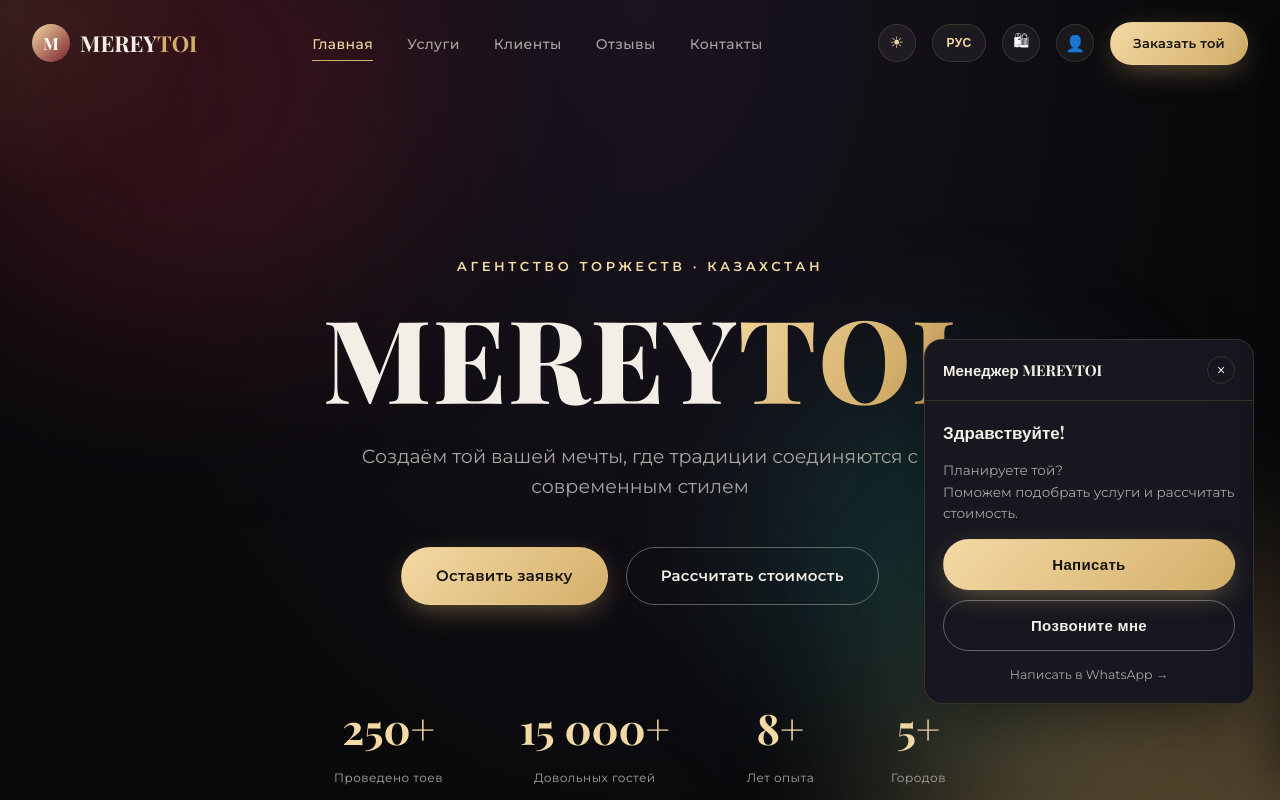
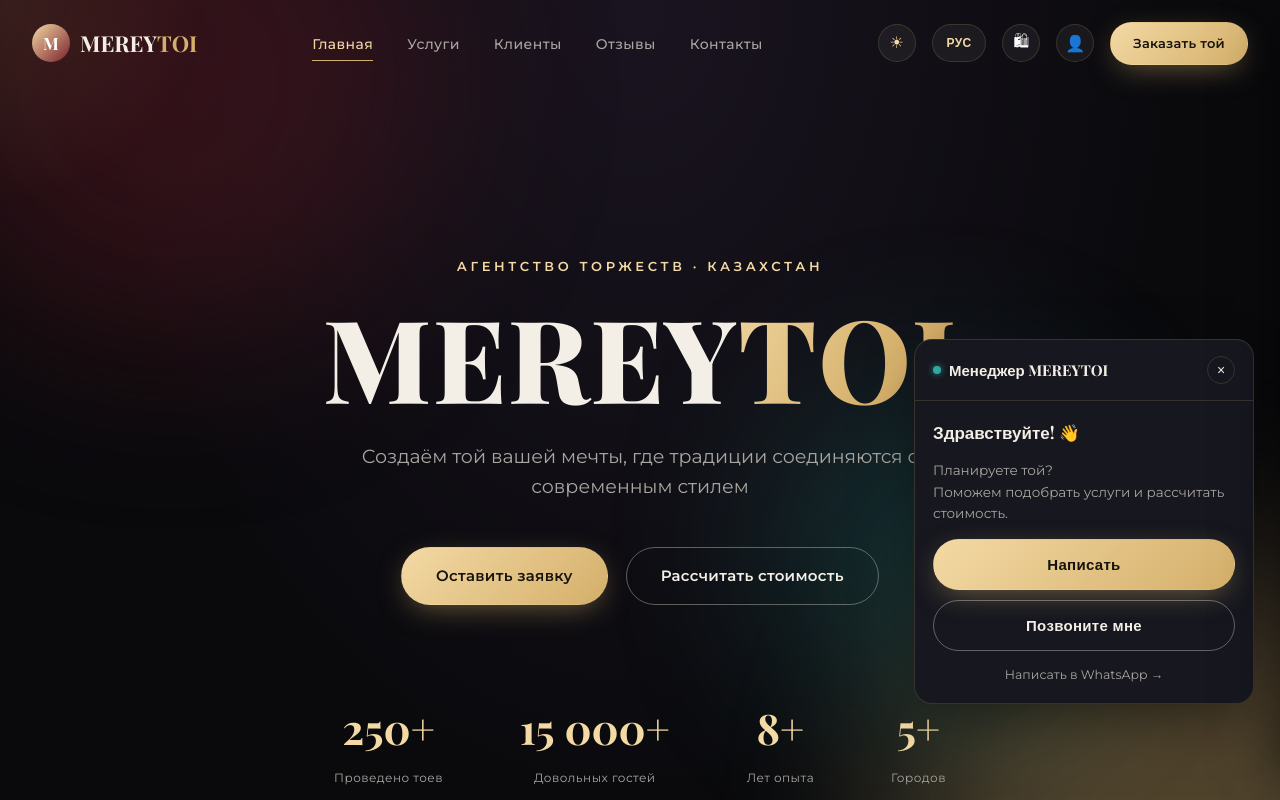
Before and after one commit to almukhanbetov/mereytoi, a Next.js app in the folder frontend/: page / in a window 1280 px wide. Shown: the top 800 px of the page. Built offline with nearby package versions, Linux system fonts and the light colour scheme; no server answers.

Commit message:
Improve manager widget auto greeting

```diff
--- a/frontend/src/app/globals.css
+++ b/frontend/src/app/globals.css
@@ -791,47 +791,48 @@ section{ position:relative; padding: 130px 0; }
 }
 .manager-widget__phone-btn:hover{ border-color: var(--gold); background: var(--surface-tint); transform: translateY(-2px); }
 
-.manager-widget__teaser{
-  position: fixed; right: 26px; bottom: calc(96px + env(safe-area-inset-bottom, 0px)); z-index: 96;
-  max-width: min(240px, calc(100vw - 90px)); text-align:left; cursor:pointer;
-  background: var(--bg-card); border:1px solid var(--border); border-radius: 16px 16px 4px 16px;
-  padding: 14px 32px 14px 16px; font-size:13px; color: var(--text); line-height:1.5;
-  box-shadow: 0 14px 40px -14px rgba(0,0,0,0.5);
-  animation: manager-widget-in .5s var(--ease);
-}
-.manager-widget__teaser-close{
-  position:absolute; top:6px; right:6px; width:22px; height:22px; border-radius:50%;
-  display:flex; align-items:center; justify-content:center; color: var(--text-muted); font-size:14px;
-  background:none; border:none; cursor:pointer; transition: color .3s ease;
-}
-.manager-widget__teaser-close:hover{ color: var(--gold-light); }
-
 .manager-widget__panel{
   position: fixed; right: 26px; bottom: calc(96px + env(safe-area-inset-bottom, 0px)); z-index: 97;
-  width: min(330px, calc(100vw - 32px));
+  width: min(340px, calc(100vw - 32px));
   max-height: min(520px, calc(100vh - 160px));
   background: var(--bg-card); border:1px solid var(--border); border-radius: var(--radius);
   box-shadow: 0 24px 60px -20px rgba(0,0,0,0.55);
   outline: none;
   display:flex; flex-direction:column; overflow:hidden;
-  animation: manager-widget-in .4s var(--ease);
+  animation: manager-widget-in .3s var(--ease);
 }
 @keyframes manager-widget-in{
-  from{ opacity:0; transform: translateY(14px) scale(.98); }
+  from{ opacity:0; transform: translateY(10px) scale(.98); }
   to{ opacity:1; transform: translateY(0) scale(1); }
 }
 .manager-widget__panel-head{
   display:flex; align-items:center; justify-content:space-between; flex-shrink:0;
   padding: 16px 18px; border-bottom:1px solid var(--border);
 }
-.manager-widget__panel-title{ font-family:var(--font-playfair), serif; font-size:15px; font-weight:700; color: var(--text); }
+.manager-widget__panel-title{
+  display:flex; align-items:center; gap:8px;
+  font-family:var(--font-playfair), serif; font-size:15px; font-weight:700; color: var(--text);
+}
+.manager-widget__panel-dot{
+  width:8px; height:8px; border-radius:50%; flex-shrink:0;
+  background: var(--teal); box-shadow: 0 0 6px 1px rgba(46,168,160,0.55);
+  animation: manager-widget-dot-in .6s var(--ease);
+}
+@keyframes manager-widget-dot-in{
+  0%{ opacity:0; transform: scale(.4); }
+  60%{ opacity:1; transform: scale(1.15); }
+  100%{ opacity:1; transform: scale(1); }
+}
 .manager-widget__panel-close{
   width:28px; height:28px; border-radius:50%; border:1px solid var(--border); background:transparent; flex-shrink:0;
   color: var(--text); cursor:pointer; font-size:14px; transition: all .3s ease;
 }
 .manager-widget__panel-close:hover{ border-color: var(--gold); color: var(--gold-light); }
 
-.manager-widget__body{ padding: 18px; overflow-y:auto; display:flex; flex-direction:column; gap:14px; }
+.manager-widget__body{
+  padding: 18px; overflow-y:auto; display:flex; flex-direction:column; gap:14px;
+  animation: manager-widget-in .25s var(--ease);
+}
 .manager-widget__greeting-title{ font-family:var(--font-playfair), serif; font-size:17px; font-weight:700; margin:0; color: var(--text); }
 .manager-widget__greeting-text{ font-size:13.5px; color: var(--text-muted); line-height:1.6; margin:0; }
 .manager-widget__actions{ display:flex; flex-direction:column; gap:10px; }
@@ -857,9 +858,20 @@ section{ position:relative; padding: 130px 0; }
 .manager-widget__success-title{ font-family:var(--font-playfair), serif; font-size:19px; font-weight:700; color: var(--gold-light); margin:0; }
 
 @media (prefers-reduced-motion: reduce){
-  .manager-widget__panel, .manager-widget__teaser{ animation:none; }
+  .manager-widget__panel, .manager-widget__body, .manager-widget__panel-dot{ animation:none; }
   .manager-widget__avatar-btn, .manager-widget__phone-btn{ transition:none; }
   .manager-widget__avatar-btn:hover, .manager-widget__phone-btn:hover{ transform:none; }
+}
+
+/* Mobile: same panel, more compact — quick actions sit side by side instead
+   of stacked, shaving vertical height so the auto-greeting never feels like
+   it's taking over the screen on a phone. */
+@media (max-width: 480px){
+  .manager-widget__body{ padding: 16px; gap:12px; }
+  .manager-widget__actions{ flex-direction: row; }
+  .manager-widget__actions .btn{
+    flex:1; padding:12px 10px; font-size:13px; white-space:normal; text-align:center; line-height:1.25;
+  }
 }
 
 @media (max-width: 640px){
--- a/frontend/src/components/FloatingManagerWidget.jsx
+++ b/frontend/src/components/FloatingManagerWidget.jsx
@@ -7,9 +7,8 @@ import { createBooking } from '@/lib/bookingApi';
 import { AGENCY_WHATSAPP_DIGITS } from '@/lib/agencyContact';
 
 const GREETING_KEY = 'mereytoi_manager_greeting_shown';
-const AUTO_DELAY = 3000;
+const AUTO_DELAY = 800;
 const MESSAGE_MAX = 1000;
-const MOBILE_BREAKPOINT = 480;
 
 function pushDataLayer(event) {
   if (typeof window === 'undefined') return;
@@ -23,7 +22,6 @@ export default function FloatingManagerWidget() {
 
   const [isOpen, setIsOpen] = useState(false);
   const [view, setView] = useState('menu'); // 'menu' | 'message' | 'callback' | 'success'
-  const [teaserVisible, setTeaserVisible] = useState(false);
   const [name, setName] = useState('');
   const [phone, setPhone] = useState('');
   const [message, setMessage] = useState('');
@@ -77,7 +75,9 @@ export default function FloatingManagerWidget() {
   // Delayed greeting, once per browser session — fires exactly once on the
   // page the visitor first landed on (deps: [] so client-side navigation
   // never restarts or repeats it); the pathname is re-checked at fire time
-  // via the ref so it still respects /admin if the timer lands there.
+  // via the ref so it still respects /admin if the timer lands there. Same
+  // full panel on every viewport — mobile gets a more compact layout via
+  // CSS, not a separate lower-visibility teaser bubble.
   useEffect(() => {
     if (typeof window === 'undefined') return;
     let alreadyShown = null;
@@ -96,13 +96,9 @@ export default function FloatingManagerWidget() {
         /* ignore */
       }
       if (pathnameRef.current.startsWith('/admin')) return;
-      if (window.innerWidth <= MOBILE_BREAKPOINT) {
-        setTeaserVisible(true);
-      } else {
-        setView('menu');
-        setIsOpen(true);
-        pushDataLayer('manager_widget_open');
-      }
+      setView('menu');
+      setIsOpen(true);
+      pushDataLayer('manager_widget_open');
     }, AUTO_DELAY);
 
     return () => clearTimeout(timer);
@@ -118,7 +114,12 @@ export default function FloatingManagerWidget() {
   }, [isOpen, closePanel]);
 
   useEffect(() => {
-    if (isOpen) panelRef.current?.focus();
+    if (!isOpen) return;
+    // The callback form's phone input focuses itself (autoFocus, only ever
+    // reached by a real tap on "Позвоните мне") — moving focus to the panel
+    // here too would immediately steal it back.
+    if (view === 'callback') return;
+    panelRef.current?.focus();
   }, [isOpen, view]);
 
   // Restore focus to the avatar button once it has actually remounted after
@@ -133,7 +134,6 @@ export default function FloatingManagerWidget() {
 
   function openPanel(nextView) {
     clearAutoCloseTimer();
-    setTeaserVisible(false);
     setError('');
     setView(nextView);
     setIsOpen(true);
@@ -197,39 +197,11 @@ export default function FloatingManagerWidget() {
 
   return (
     <div className="manager-widget">
-      {teaserVisible && !isOpen && (
-        <div
-          className="manager-widget__teaser"
-          role="button"
-          tabIndex={0}
-          onClick={() => openPanel('menu')}
-          onKeyDown={(e) => {
-            if (e.key === 'Enter' || e.key === ' ') {
-              e.preventDefault();
-              openPanel('menu');
-            }
-          }}
-          aria-label={lang === 'kz' ? 'Менеджермен чатты ашу' : 'Открыть чат с менеджером'}
-        >
-          <button
-            type="button"
-            className="manager-widget__teaser-close"
-            onClick={(e) => {
-              e.stopPropagation();
-              setTeaserVisible(false);
-            }}
-            aria-label={lang === 'kz' ? 'Жабу' : 'Закрыть'}
-          >
-            ×
-          </button>
-          <T ru="Здравствуйте! Поможем с тоем 🎉" kz="Сәлеметсіз бе! Тойға көмектесеміз 🎉" />
-        </div>
-      )}
-
       {isOpen && (
         <div className="manager-widget__panel" role="dialog" aria-label={lang === 'kz' ? 'MEREYTOI менеджері' : 'Менеджер MEREYTOI'} ref={panelRef} tabIndex={-1}>
           <div className="manager-widget__panel-head">
             <span className="manager-widget__panel-title">
+              <span className="manager-widget__panel-dot" aria-hidden="true"></span>
               <T ru="Менеджер MEREYTOI" kz="MEREYTOI менеджері" />
             </span>
             <button type="button" className="manager-widget__panel-close" onClick={closePanel} aria-label={lang === 'kz' ? 'Жабу' : 'Закрыть'}>
@@ -240,7 +212,7 @@ export default function FloatingManagerWidget() {
           {view === 'menu' && (
             <div className="manager-widget__body">
               <p className="manager-widget__greeting-title">
-                <T ru="Здравствуйте!" kz="Сәлеметсіз бе!" />
+                <T ru="Здравствуйте! 👋" kz="Сәлеметсіз бе! 👋" />
               </p>
               <p className="manager-widget__greeting-text">
                 <T ru="Планируете той?" kz="Той жоспарлап жатырсыз ба?" />
@@ -353,7 +325,7 @@ export default function FloatingManagerWidget() {
         </div>
       )}
 
-      {!isOpen && !teaserVisible && (
+      {!isOpen && (
         <div className="manager-widget__launcher">
           <button type="button" className="manager-widget__phone-btn" onClick={() => openPanel('callback')} aria-label={lang === 'kz' ? 'Қоңырау шалуды тапсырыс беру' : 'Заказать обратный звонок'}>
             ☎
```
